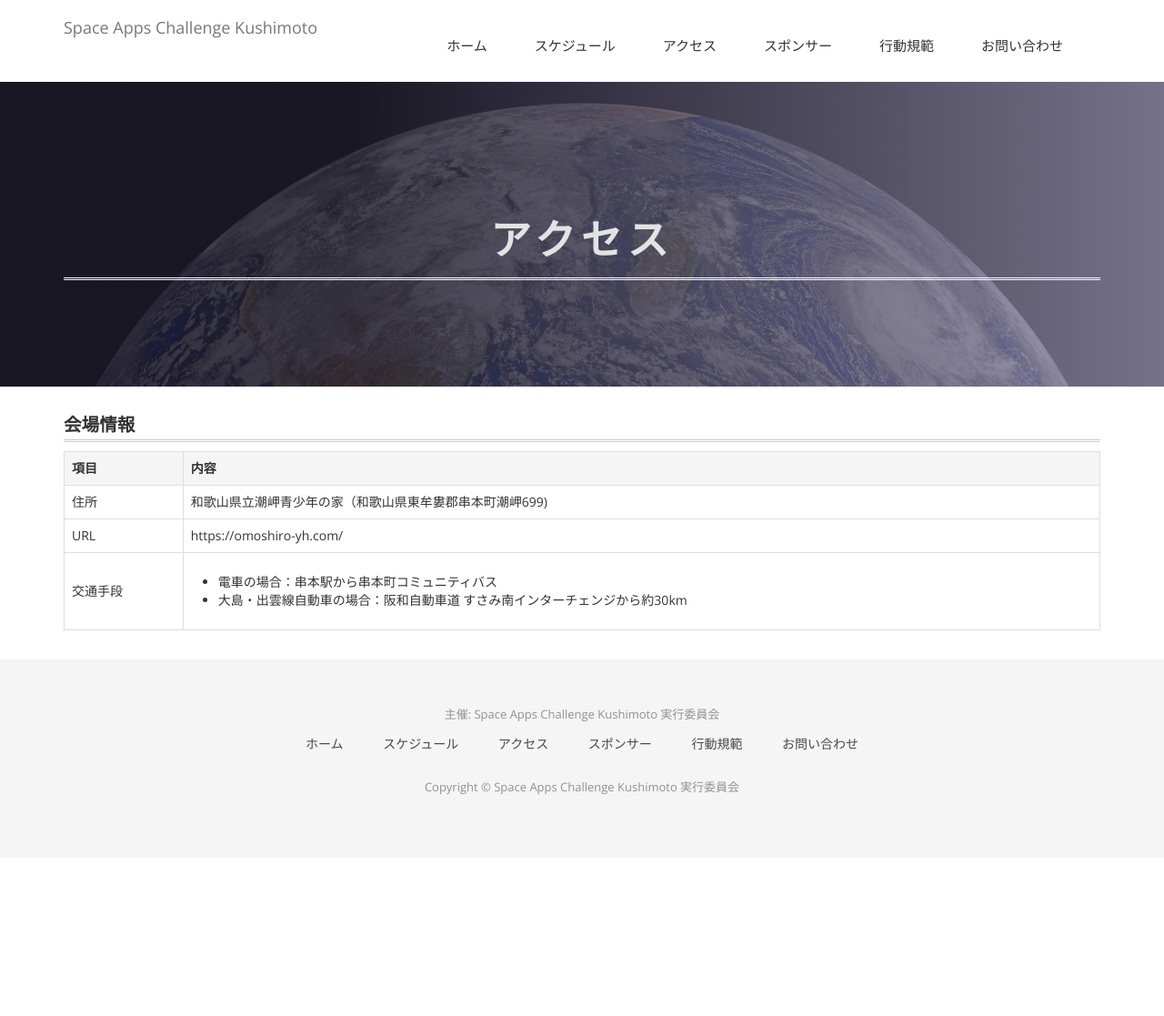
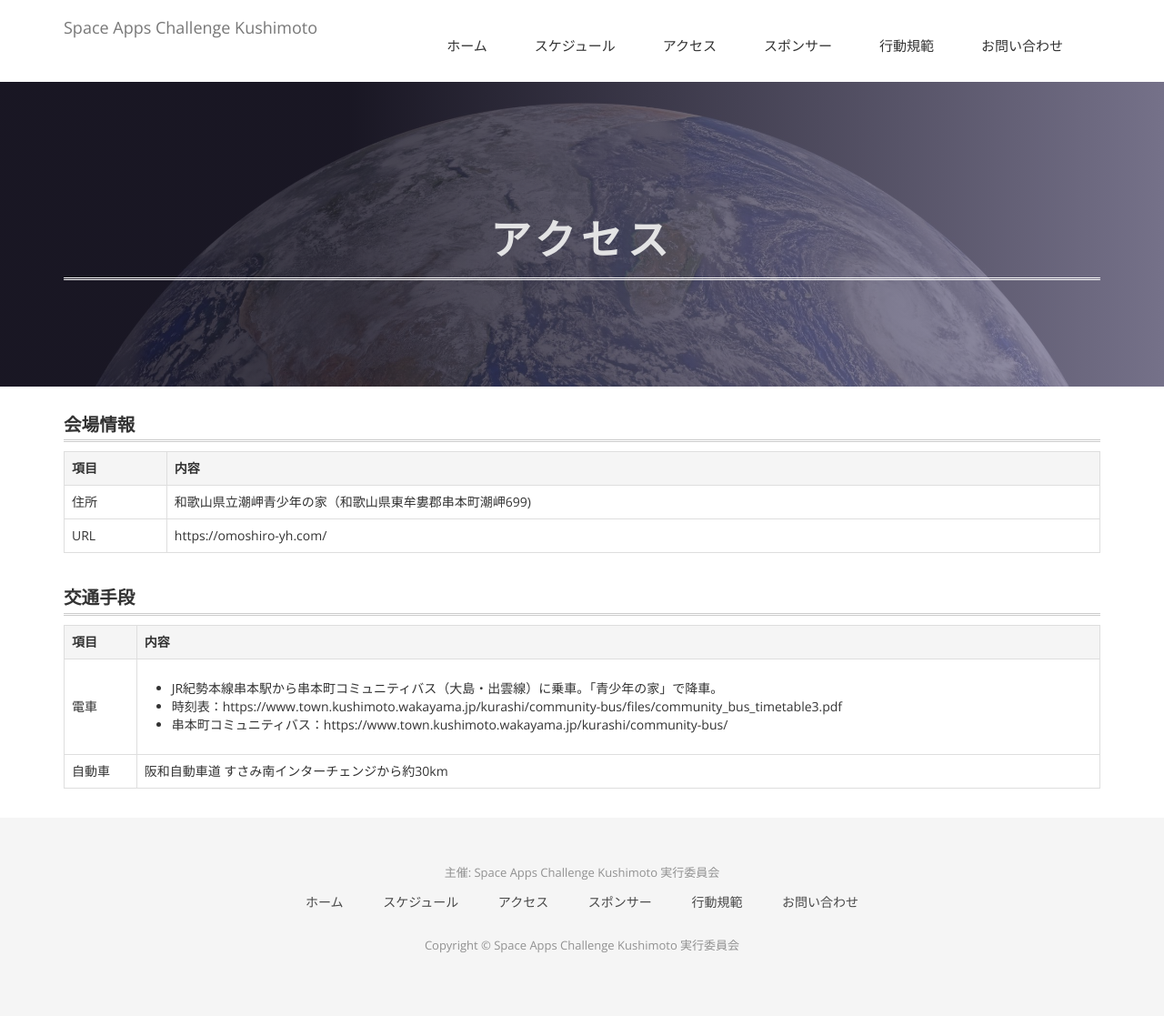
Before and after one commit to naogify/space-apps-kushimoto.github.io, a Jekyll site: the page built from access.md, in a window 1280 px wide. Shown: the whole page at 91% size. Built offline with Jekyll 4.4.1, drawn with Linux system fonts in a browser that asks for light colours; nearby versions of some CDN libraries; some web fonts are replaced; before the commit the page ends 943 px from its top, so only the background shows below that.

Commit message:
add some info to access page

```diff
--- a/access.md
+++ b/access.md
@@ -21,13 +21,33 @@ permalink: /access/
      <td>URL</td>
      <td>https://omoshiro-yh.com/</td>
     </tr>
+
+  </tbody>
+</table>
+
+## 交通手段
+<table class="place">
+  <thead>
     <tr>
-     <td>交通手段</td>
+     <th>項目</th>
+     <th>内容</th>
+    </tr>
+  </thead>
+  <tbody>
+    <tr>
+     <td>電車</td>
      <td>
-      <ul>
-       <li>電車の場合：串本駅から串本町コミュニティバス</li>
-       <li>大島・出雲線自動車の場合：阪和自動車道 すさみ南インターチェンジから約30km</li>
-      </ul>
+          <ul>
+           <li>JR紀勢本線串本駅から串本町コミュニティバス（大島・出雲線）に乗車。「青少年の家」で降車。</li>
+           <li>時刻表：https://www.town.kushimoto.wakayama.jp/kurashi/community-bus/files/community_bus_timetable3.pdf</li>
+           <li>串本町コミュニティバス：https://www.town.kushimoto.wakayama.jp/kurashi/community-bus/</li>
+          </ul>
+     </td>
+    </tr>
+    <tr>
+     <td>自動車</td>
+     <td>
+      阪和自動車道 すさみ南インターチェンジから約30km
      </td>
     </tr>
   </tbody>
```
